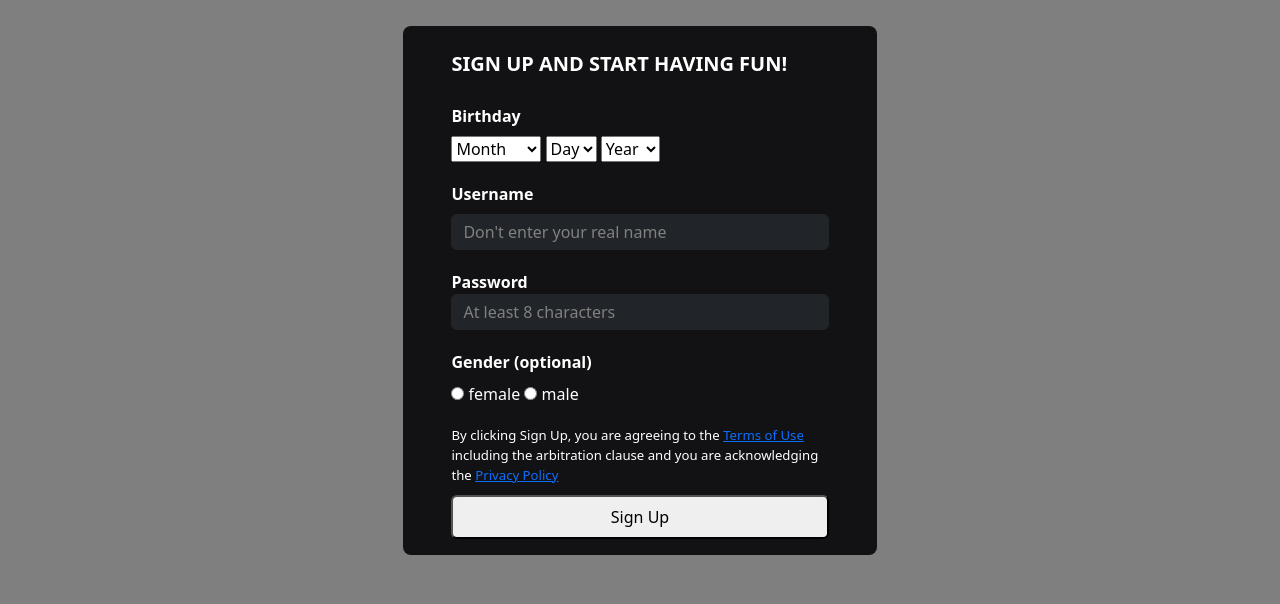
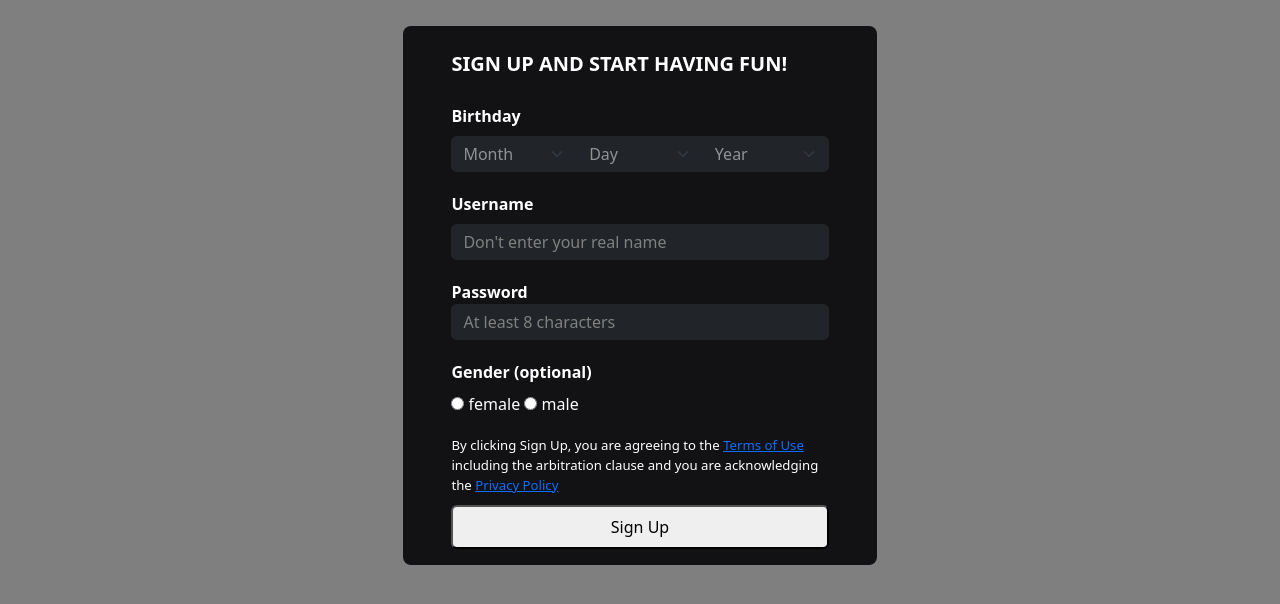
Before and after one commit to LeviKuhaulua/roblox-sign-up, a plain HTML site: page index.html in a window 1280 px wide. Shown: the part 162-766 px from the top of the page. Drawn offline with nearby package versions, Linux system fonts and the light colour scheme.

Commit message:
Styled: Birthday field

```diff
--- a/index.html
+++ b/index.html
@@ -26,26 +26,31 @@
     <main class="pt-5 d-flex justify-content-center align-items-center flex-column">
         <form id="sign-up" class="text-white rounded-3 px-5 py-3 form-row row-cols-1">
             <h1 class="col text-uppercase fs-5 fw-bolder">sign up and start having fun!</h1>
-            <fieldset>
+            <fieldset class="d-flex flex-column align-items-start justify-content-center">
                 <legend class="fw-semibold fs-6">Birthday</legend>
+                <section class="d-flex flex-row flex-grow-1 w-100">
                     <label for="month" class="visually-hidden sr-only">Month</label>
-                <select name="month" id="month" required aria-required="true">
+                    <select name="month" id="month" required aria-required="true"
+                        class="form-select bg-dark text-white-50 border-0 rounded-end-0">
                         <option value="Month" selected disabled aria-disabled="true">Month</option>
                         <option value="January">January</option>
                         <option value="February">February</option>
                     </select>
                     <label for="day" class="visually-hidden sr-only">Day</label>
-                <select name="day" id="day" required aria-required="true">
+                    <select name="day" id="day" required aria-required="true"
+                        class="form-select bg-dark text-white-50 border-0 rounded-end-0 rounded-start-0">
                         <option value="Day" selected disabled aria-disabled="true">Day</option>
                         <option value="01">01</option>
                         <option value="02">02</option>
                     </select>
                     <label for="year" class="visually-hidden sr-only">Year</label>
-                <select name="year" id="year" required="required" aria-required="true">
+                    <select name="year" id="year" required="required" aria-required="true"
+                        class="form-select bg-dark text-white-50 border-0 rounded-start-0">
                         <option value="Year" selected disabled aria-disabled="true">Year</option>
                         <option value="2025">2025</option>
                         <option value="2024">2024</option>
                     </select>
+                </section>
             </fieldset>
 
             <section id="username-section" class="form-group">
```
Lines whose indentation alone changed are shown as unchanged.
